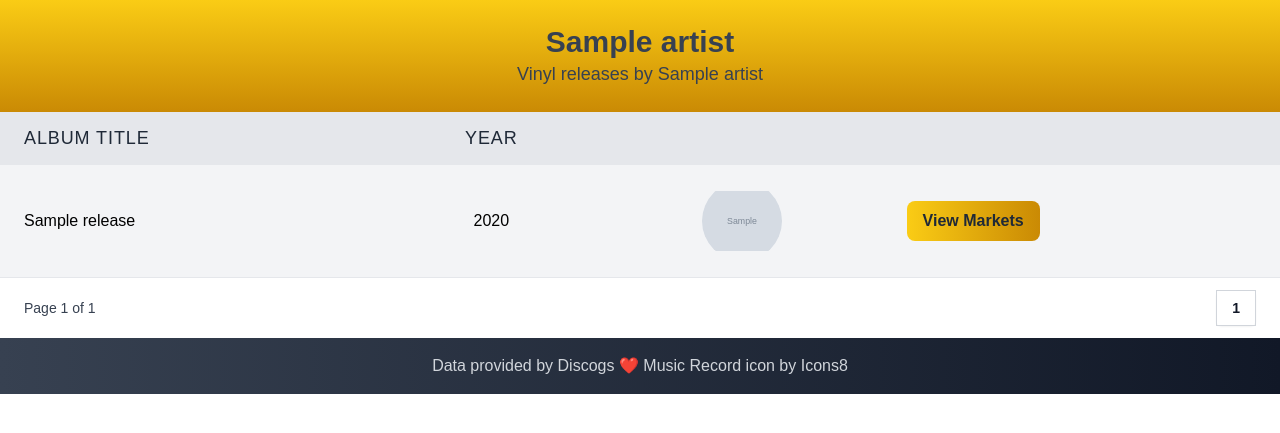
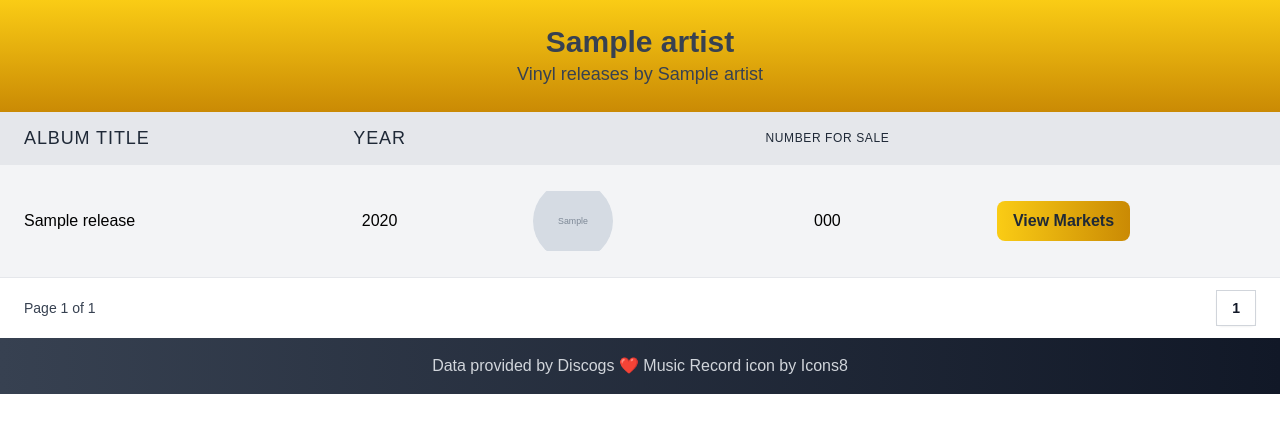
Before and after one commit to mikeygough/discogskiii-django, a Django app: template discogskiii/firstapp/templates/firstapp/artist_releases.html in a window 1280 px wide. Shown: the part 64-497 px from the top of the page. Run offline with Django 4.2, Linux system fonts and the light colour scheme; tables that the repository leaves empty hold one stand-in row (values such as "Sample post"); the template is opened without the code that fills it: values that come from a table or form of the project are taken from there, most other values are stand-ins (such as "Sample title", 1, 10 or a date in 2020); grey boxes marked "Sample" are stand-in pictures; style sheets or scripts are compiled from the project's sources; some web fonts are replaced.

Commit message:
add quantity for sale metric to artist_releases page

```diff
--- a/discogskiii/firstapp/templates/firstapp/artist_releases.html
+++ b/discogskiii/firstapp/templates/firstapp/artist_releases.html
@@ -19,11 +19,12 @@
                             <th class="px-6 py-3 text-left text-lg font-medium uppercase tracking-wider">Album Title</th>
                             <th id="table-year" class="px-6 py-3 text-center text-lg font-medium uppercase tracking-wider">Year</th>
                             <th id="table-album-cover" class="px-6 py-3 text-center text-xs font-medium uppercase tracking-wider"></th>
+                            <th id="table-number-for-sale" class="px-6 py-3 text-center text-xs font-medium uppercase tracking-wider">Number for Sale</th>
                             <th id="table-view-markets" class="px-6 py-3 text-center text-xs font-medium uppercase tracking-wider"></th>
                         </tr>
                         </thead>
                         <tbody>
-                            {% for release in page_obj %}
+                            {% for release, number_for_sale in zipped_data %}
                             <tr class="odd:bg-gray-100 even:bg-white">
                                 <td class="px-6 py-4 whitespace-wrap">
                                     <a href={{base_url|add:release.uri}} class="text-left text-base font-medium" target="_blank" rel="noopener noreferrer">{{ release.title }}</a></td>
@@ -31,6 +32,7 @@
                                 <td id="table-album-cover" class="px-6 py-4 whitespace-nowrap">
                                     <img src="{{ release.thumb }}" alt="Album Cover" class="h-20 w-20 rounded-full mx-auto object-contain">
                                 </td>
+                                <td id="table-number-for-sale" class="px-6 py-4 whitespace-nowrap text-base text-center font-medium">{{ number_for_sale }}</td>
                                 <td id="table-view-markets" class="px-6 py-4 whitespace-nowrap">
                                     <a href="{% url 'firstapp:release_market' artist release.master_id %}" class="inline-block px-4 py-2 bg-gradient-to-r from-yellow-400 to-yellow-600 text-gray-800 font-bold rounded-lg hover:text-white">View Markets</a>
                                 </td>
--- a/discogskiii/firstapp/utils.py
+++ b/discogskiii/firstapp/utils.py
@@ -66,7 +66,7 @@ def get_release_statistics(release_id):
     # print(number_for_sale)
     # print(lowest_price)
 
-    return number_for_sale, lowest_price
+    return number_for_sale
 
 
 def get_listing_ids(release_id):
```
Also changed, not shown: discogskiii/firstapp/views.py (+5 -14 lines).
